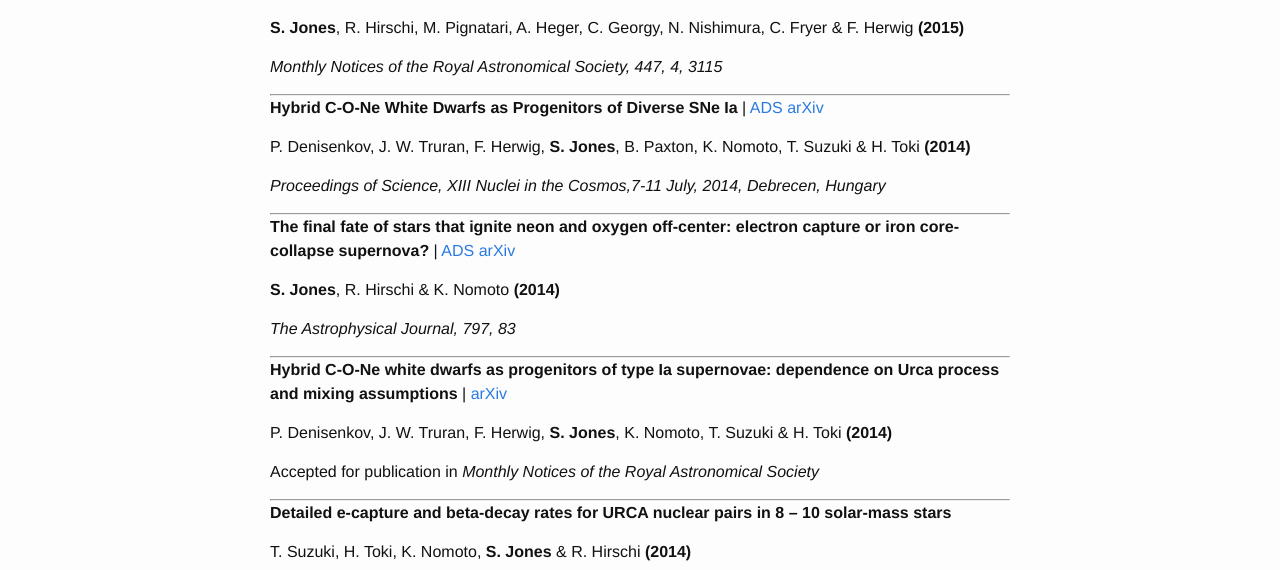
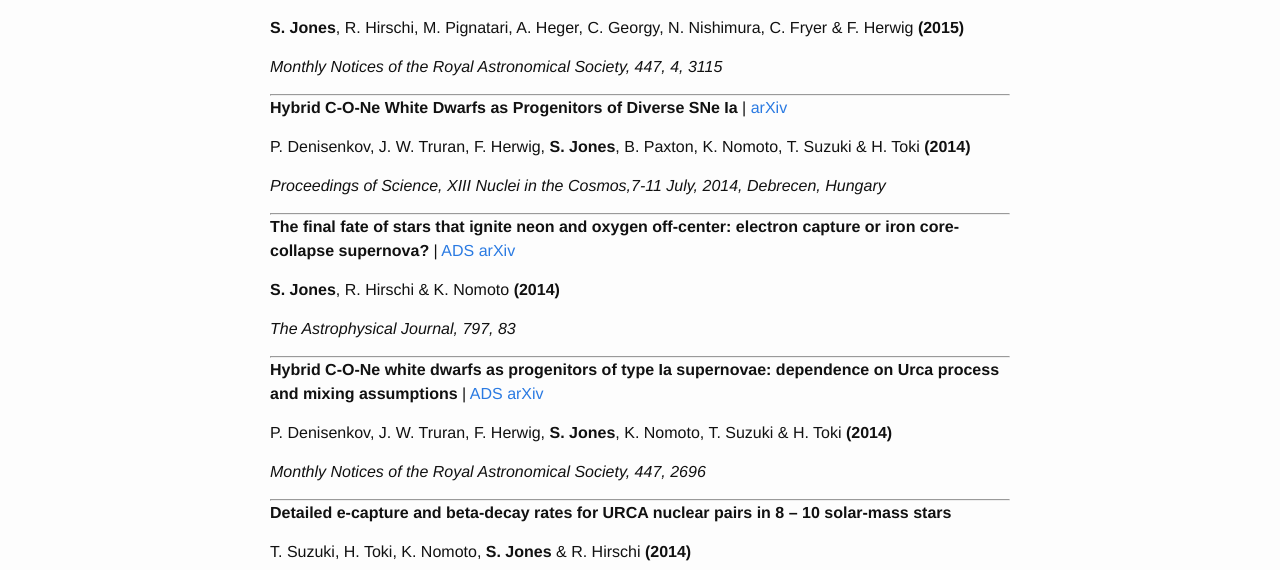
Before and after one commit to swjones/swjones.github.io, a Jekyll site: the page built from publications.md, in a window 1280 px wide. Shown: the part 267-837 px from the top of the page. Built offline with Jekyll 4.4.1, drawn with Linux system fonts in a browser that asks for light colours; formulas are drawn with MathJax 3.

Commit message:
Update publications.md
Former-commit-id: 72fb0085d826841ae53169e5015d64325577bdab

```diff
--- a/publications.md
+++ b/publications.md
@@ -38,11 +37,12 @@
 ---
 
 __Hybrid C-O-Ne white dwarfs as progenitors of type Ia supernovae: dependence
-on Urca process and mixing assumptions__ | [arXiv](http://arxiv.org/abs/1407.0248)
+on Urca process and mixing assumptions__ | [ADS](http://adsabs.harvard.edu/abs/2015MNRAS.447.2696D)
+[arXiv](http://arxiv.org/abs/1407.0248)
 
 P\. Denisenkov, J. W. Truran, F. Herwig, __S. Jones__, K. Nomoto, T. Suzuki & H. Toki __(2014)__
 
-Accepted for publication in _Monthly Notices of the Royal Astronomical Society_
+_Monthly Notices of the Royal Astronomical Society, 447, 2696_
 
 ---
 
```
Also changed, not shown: other parts of publications.md (+1 -2 lines).
